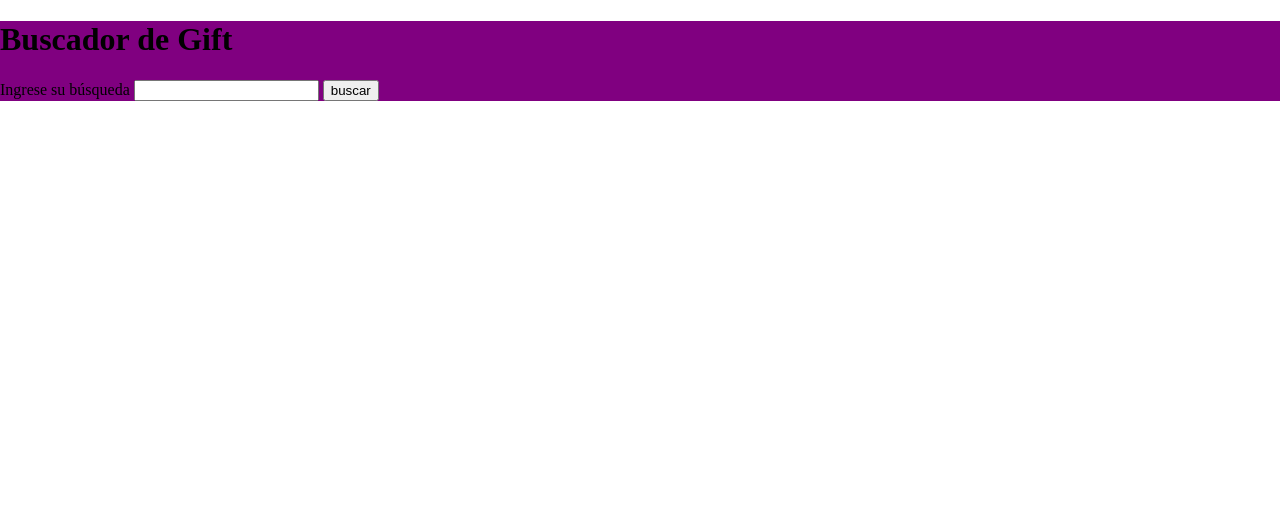
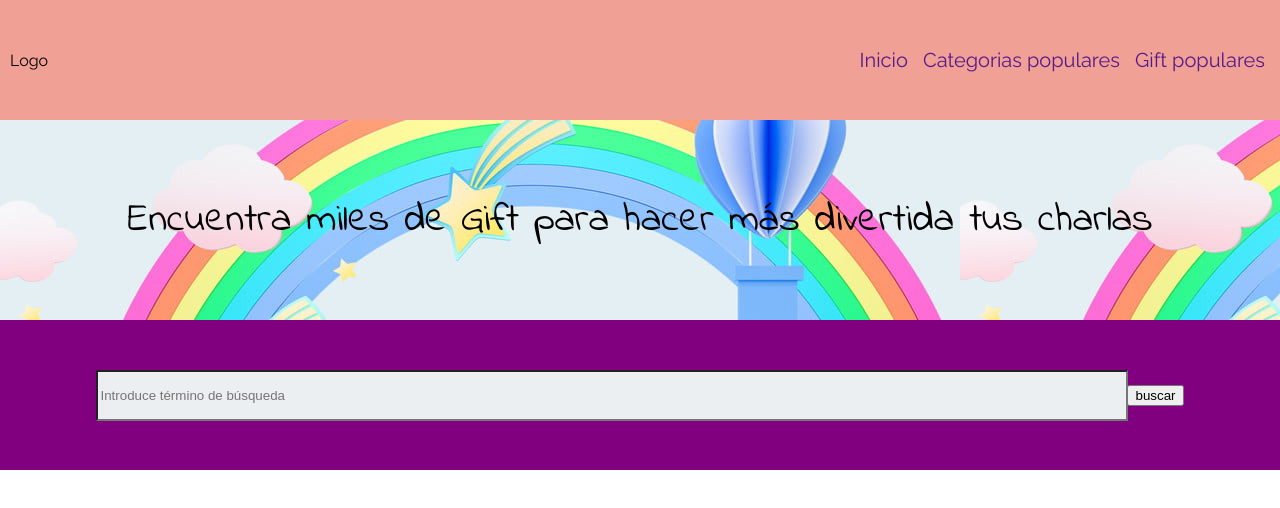
Before and after one commit to gri-espindola/buscadorDeGift, a website: page index.html in a window 1280 px wide. Drawn offline with Linux system fonts and the light colour scheme; no server answers.

Commit message:
guardando estilos en el nav. Input y botón en proceso de estilar

```diff
--- a/index.html
+++ b/index.html
@@ -7,16 +7,37 @@
     <link rel="preconnect" href="https://fonts.googleapis.com">
     <link rel="preconnect" href="https://fonts.gstatic.com" crossorigin>
     <link href="https://fonts.googleapis.com/css2?family=Comfortaa:wght@300&display=swap" rel="stylesheet">
+    <link rel="preconnect" href="https://fonts.gstatic.com" crossorigin>
+    <link rel="preconnect" href="https://fonts.googleapis.com">
+    <link rel="preconnect" href="https://fonts.gstatic.com" crossorigin>
+    <link href="https://fonts.googleapis.com/css2?family=Raleway&display=swap" rel="stylesheet">
+    <link rel="preconnect" href="https://fonts.googleapis.com">
+    <link rel="preconnect" href="https://fonts.gstatic.com" crossorigin>
+    <link href="https://fonts.googleapis.com/css2?family=Indie+Flower&display=swap" rel="stylesheet">
     <link rel="stylesheet" href="./style.css">
     <title>Buscador de gift</title>
 </head>
 <body>
 
+    <nav class="nav-bar">
+        <div class="nav-logo">
+            Logo
+        </div>
+        <div class="nav-opciones">
+            <a href="" class="opciones">Inicio</a>
+            <a href="" class="opciones">Categorias populares</a>
+            <a href="" class="opciones">Gift populares</a>
+        </div>
+    </nav>
+    <div class="div-introduccion">
+        <p class="p-introduccion">
+            Encuentra miles de Gift para hacer más divertida tus charlas
+        </p>
+    </div>
+
     <form action="" id="form-busqueda-gift" class="formulario-de-busqueda">
-        <h1 class="titulo-form">Buscador de Gift</h1>
-        <label>Ingrese su búsqueda</label>
-        <input type="text" id="input-buscador" value="">
-        <button id="buscador">buscar</button>
+        <input type="text" id="input-buscador" value="" placeholder="Introduce término de búsqueda" class="input-busqueda">
+        <button id="buscador" class="boton-buscar">buscar</button>
     </form>
     <div id="gift" class="container-gift">
 
--- a/style.scss
+++ b/style.scss
@@ -1,13 +1,68 @@
+$tipografia-general: raleway;
+$tipografia-card: comfortaa;
+$tipografia-introduccion: indie flower;
+$color-nav: #F1A095;
+$imagen-intro: url(./imagenes/pngtree-hot-air-balloon-purple-cloud-paper-cut-rainbow-meteor-background-image_315910.jpg);
+
 body {
     box-sizing: border-box;
     margin: 0px;
     padding: 0px;
 }
 
-$tipografia-card: comfortaa;
+
+.nav-bar {
+    display: flex;
+    background-color: $color-nav;
+    height: 100px;
+    align-items: center;
+    padding: 10px;
+    .nav-logo {
+        text-align: left;
+        font-family: $tipografia-general;
+    }
+    .nav-opciones{
+        display:block;
+        margin-inline-start: auto;
+        font-family: $tipografia-general;
+        font-size: 20px;
+        .opciones{
+            margin: 5px;
+            text-decoration: none;
+        }
+    }
+}
+
+.div-introduccion {
+    display: flex;
+    background-image:$imagen-intro;
+    width: 100%;
+    height: 200px;
+    justify-content: center;
+
+    .p-introduccion{
+        margin: auto;
+        font-family:$tipografia-introduccion;
+        font-size: 40px;
+        box-shadow: yellowgreen;
+    }
+}
 
 .formulario-de-busqueda {
+    display: flex;
+    justify-content: center;
+    align-items: center;
     background-color: purple;
+    height: 150px;
+    .input-busqueda{
+        width: 80%;
+        height: 30%;
+        background-color: #ECEFF1;
+    }
+    .boton-buscar{
+        margin: 0px 0px 0px -1px;
+    }
+
 }
 .container-gift {
     display: flex;
```
Also changed, not shown: imagenes/pngtree-hot-air-balloon-purple-cloud-paper-cut-rainbow-meteor-background-image_315910.jpg (added), style.css, 2 other files.
